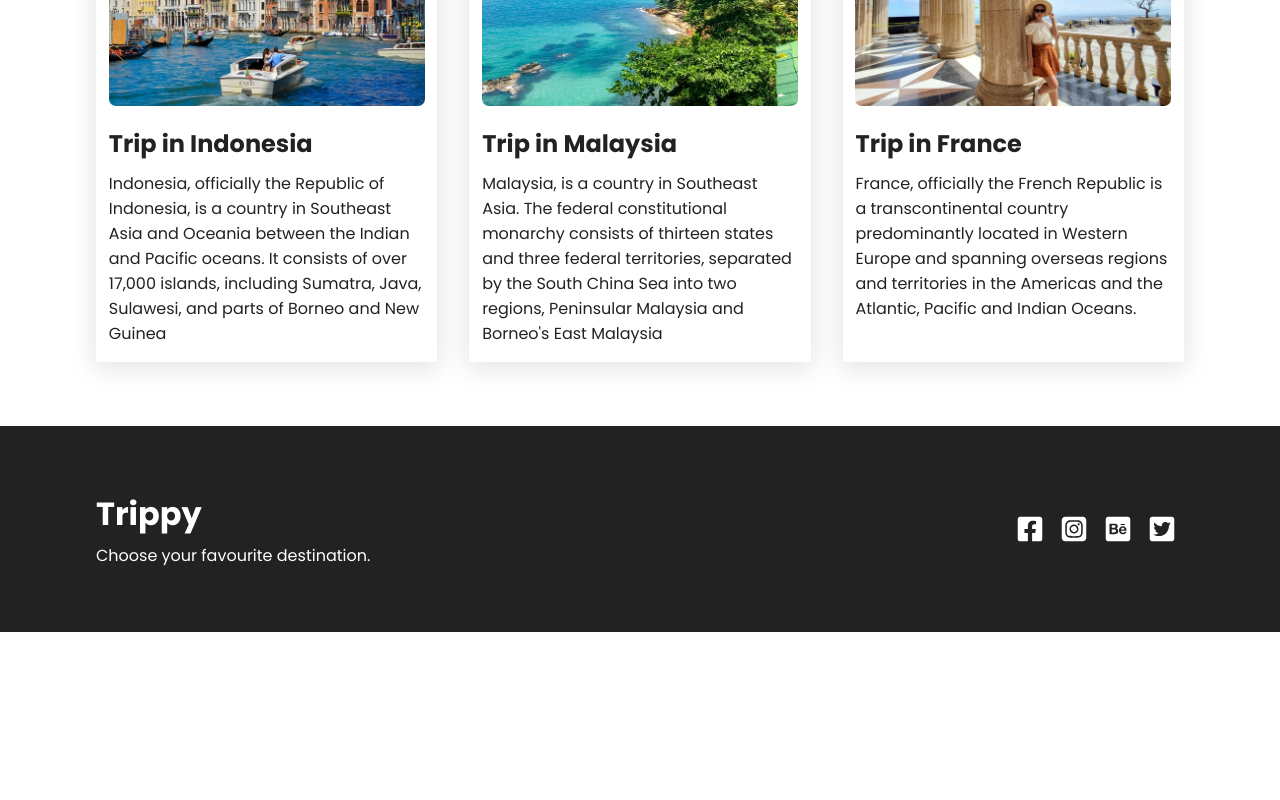
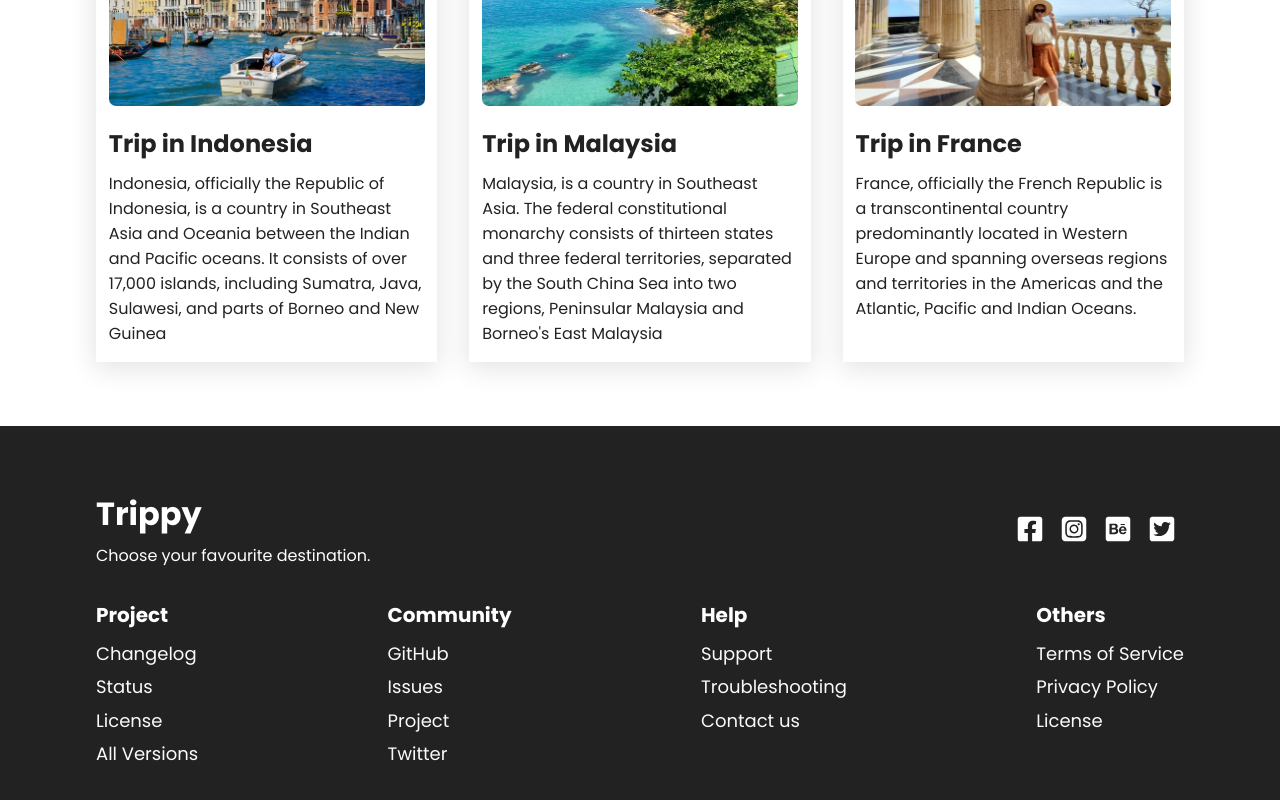
Before and after one commit to nagham-aljawish/Trippy, a React (Vite) app: page / in a window 1280 px wide. Shown: the part 2124-2924 px from the top of the page. Before the commit the page ends 2756 px from the top, so only its background shows below. Built offline with nearby package versions, Linux system fonts and the light colour scheme.

Commit message:
create  bottom footer

```diff
--- a/src/App.jsx
+++ b/src/App.jsx
@@ -49,6 +49,24 @@ function App() {
       icon:<FaTwitterSquare />,
     }
   ]
+  const footerLinks = [
+  {
+    title: "Project",
+    links: ["Changelog", "Status", "License", "All Versions"]
+  },
+  {
+    title: "Community",
+    links: ["GitHub", "Issues", "Project", "Twitter"]
+  },
+  {
+    title: "Help",
+    links: ["Support", "Troubleshooting", "Contact us"]
+  },
+  {
+    title: "Others",
+    links: ["Terms of Service", "Privacy Policy", "License"]
+  }
+];
   return (
     <>
     <Header>
@@ -71,6 +89,7 @@ function App() {
       </Section>
       <Footer>
         <TopFooter title="Trippy" subTitle="Choose your favourite destination." icons={icons}/>
+        <BottomFooter footerLinks={footerLinks}/>
       </Footer>
     </main>
     </>
--- a/src/components/BottomFooter/BottomFooter.css
+++ b/src/components/BottomFooter/BottomFooter.css
@@ -1,21 +1,25 @@
-.bottom {
+.footer-links{
     display: flex;
+    justify-content: space-between;
     flex-wrap: wrap;
-    justify-content: space-between;
     padding-top: 2rem;
-    text-align: start;
-    div {
+
+    h3{
+        display: block;
+        font-size: 20px;
+        font-weight: bold;
+        padding-bottom: 10px;
+    }
+}
+
+.bottom-column{
     display: flex;
     flex-direction: column;
-    }
-    h4 {
-    display: block;
-    margin-block-start: 1.33em;
-    margin-block-end: 1.33em;
-    margin-inline-start: 0px;
-    margin-inline-end: 0px;
-    font-weight: bold;
-    unicode-bidi: isolate;
-    }
+}
 
+.bottom-column a{
+    color: #fafafa;
+    text-decoration: none;
+    padding-bottom: .4rem;
+    font-size: large;
 }
--- a/src/components/BottomFooter/BottomFooter.jsx
+++ b/src/components/BottomFooter/BottomFooter.jsx
@@ -1,18 +1,22 @@
 import './BottomFooter.css'
 
-const BottomFooter = ({title , items}) => {
+const BottomFooter = ({footerLinks}) => {
   return (
-    <div className="bottom">
-        <div>
-            <h4>{title}</h4>
-            <ul>
-            {items?.map((item , index) => {
-                return(
-                    <li key={index}> {item?.content}</li>
-                )
+    <div className="footer-links">
+
+      {footerLinks?.map((item , index) => {
+        return(
+          <div key={index} className="bottom-column">
+
+            <h3>{item.title}</h3>
+
+            {item.links?.map((link , i) => {
+              return <a key={i} href="/">{link}</a>
             })}
-        </ul>
+
         </div>
+        )
+    })}
     </div>
   )
 }
```
